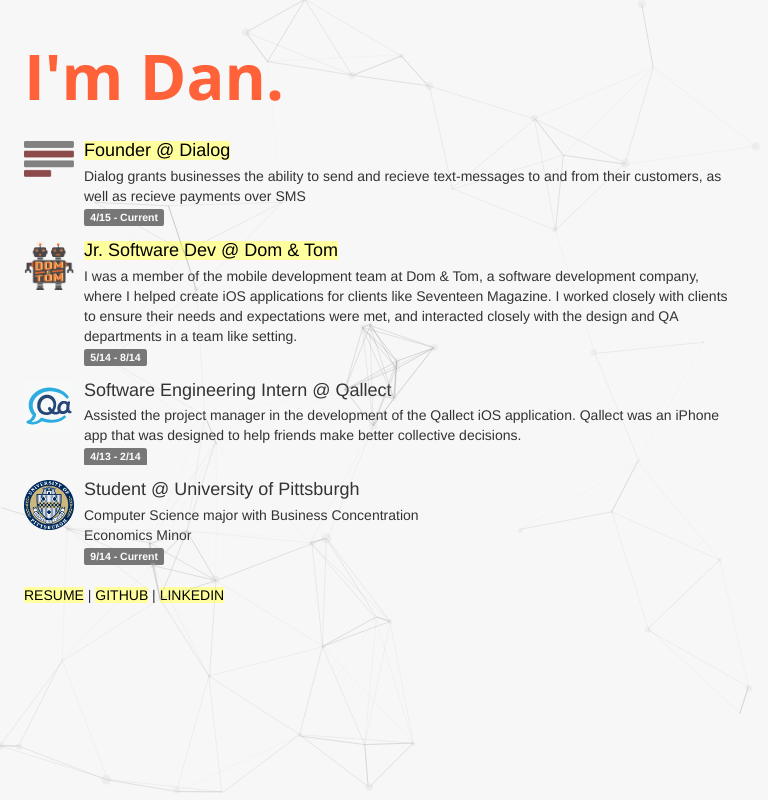
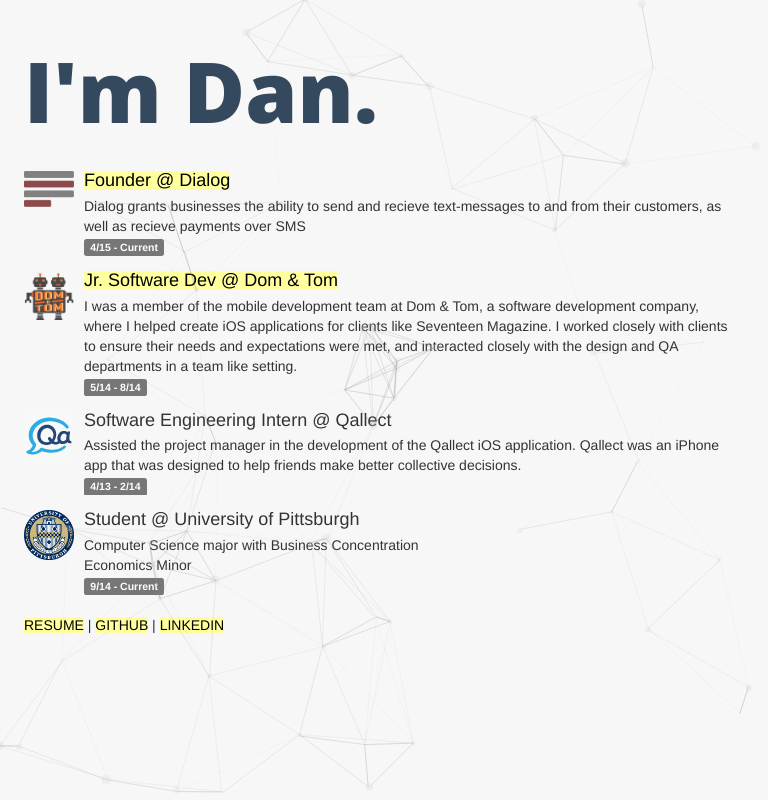
Before and after one commit to dkindler/dkindler.github.io, a plain HTML site: page index.html in a window 768 px wide. Drawn offline with nearby package versions, Linux system fonts and the light colour scheme.

Commit message:
Fix style.css coloring for header

```diff
--- a/css/style.css
+++ b/css/style.css
@@ -76,21 +76,6 @@
 	display: none;
 }
 
-@media screen and (min-width: 481px) and (max-width: 1024px) {
-    .container {
-        margin-left: 30px;
-        margin-right: 30px;
-        padding: 0px;
-    }
-    #intro {
-        font-size: 4.5em;
-        font-weight: 700;
-        color: #FF6138;
-        padding-top: 30px;
-        padding-bottom: 10px;
-    }
-}
-
 @media screen and (max-width:480px) {
 	.container {
 		margin-left: 20px;
@@ -100,9 +85,9 @@
 	#intro {
 		font-size: 3em;
 		font-weight: 700;
-		color: #FF6138;
+		color: #FFFF9D;
 		padding-top: 30px;
-		padding-bottom: 50px;
+		padding-bottom: 10px;
 	}
 }
 
```
